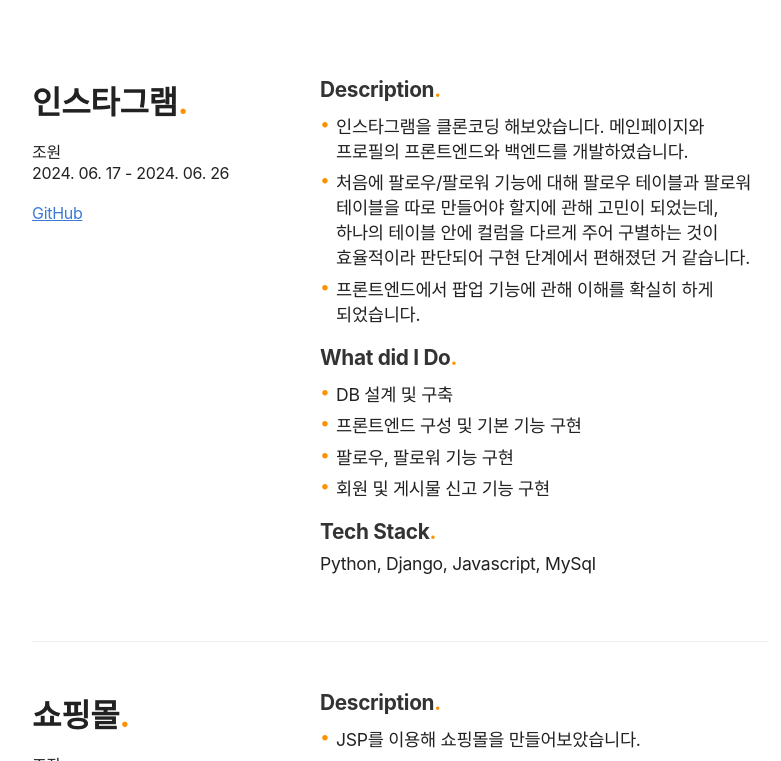
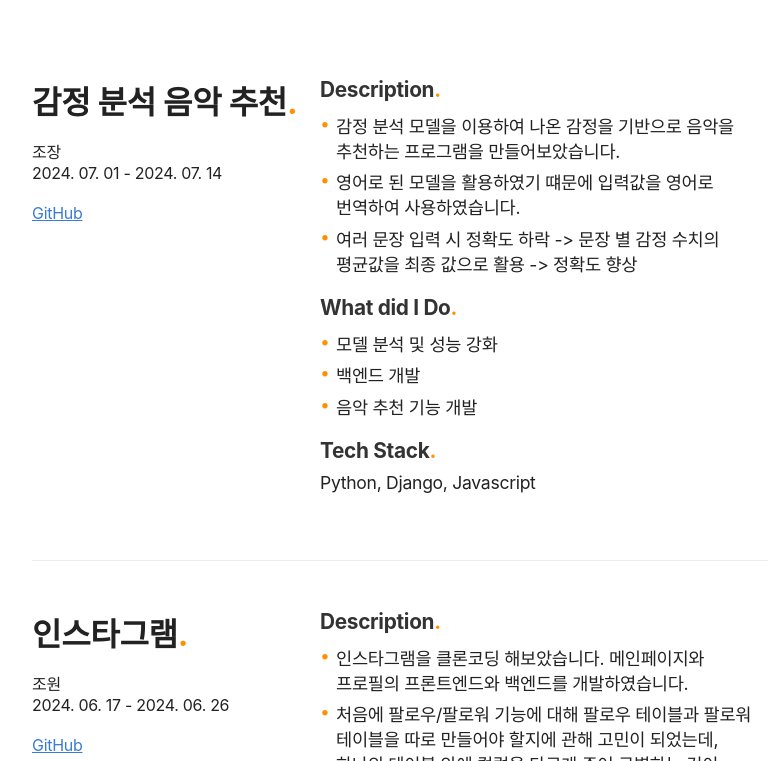
Before and after one commit to whdalsk/resume, a plain HTML site: page index.html in a window 1280 px wide. Shown: the part 755-1516 px from the top of the page, without its empty margins (240-1021 px from the left). Drawn offline with Linux system fonts and the light colour scheme; a web font is replaced by a local one.

Commit message:
modify index

```diff
--- a/index.html
+++ b/index.html
@@ -30,6 +30,41 @@
       </section>
       <section>
         <h2>Projects<span class="period-mark">.</span></h2>
+        <div class="row">
+          <div class="row-left">
+            <h3>감정 분석 음악 추천<span class="period-mark">.</span></h3>
+            <span class="role">조장</span>
+            <span><time datetime="2024-06-17">2024. 07. 01</time> -
+              <time datetime="2024-06-26">2024. 07. 14</time>
+            </span>
+            <br><br>
+            <span><a href="https://github.com/whdalsk/recommendations" target="_blank">GitHub</a></span>
+          </div>
+          <div class="row-right">
+            <h5>Description<span class="period-mark">.</span></h5>
+            <ul>
+              <li>
+                감정 분석 모델을 이용하여 나온 감정을 기반으로 음악을 추천하는 프로그램을 만들어보았습니다.
+              </li>
+              <li>
+                영어로 된 모델을 활용하였기 떄문에 입력값을 영어로 번역하여 사용하였습니다.
+              </li>
+              <li>
+                여러 문장 입력 시 정확도 하락 -> 문장 별 감정 수치의 평균값을 최종 값으로 활용 -> 정확도 향상
+              </li>
+            </ul>
+            <h5>What did I Do<span class="period-mark">.</span></h5>
+            <ul>
+              <li>모델 분석 및 성능 강화</li>
+              <li>백엔드 개발</li>
+              <li>음악 추천 기능 개발</li>
+            </ul>
+            <h5>Tech Stack<span class="period-mark">.</span></h5>
+            <p>
+              Python, Django, Javascript
+            </p>
+          </div>
+        </div>
         <div class="row">
           <div class="row-left">
             <h3>인스타그램<span class="period-mark">.</span></h3>
```
